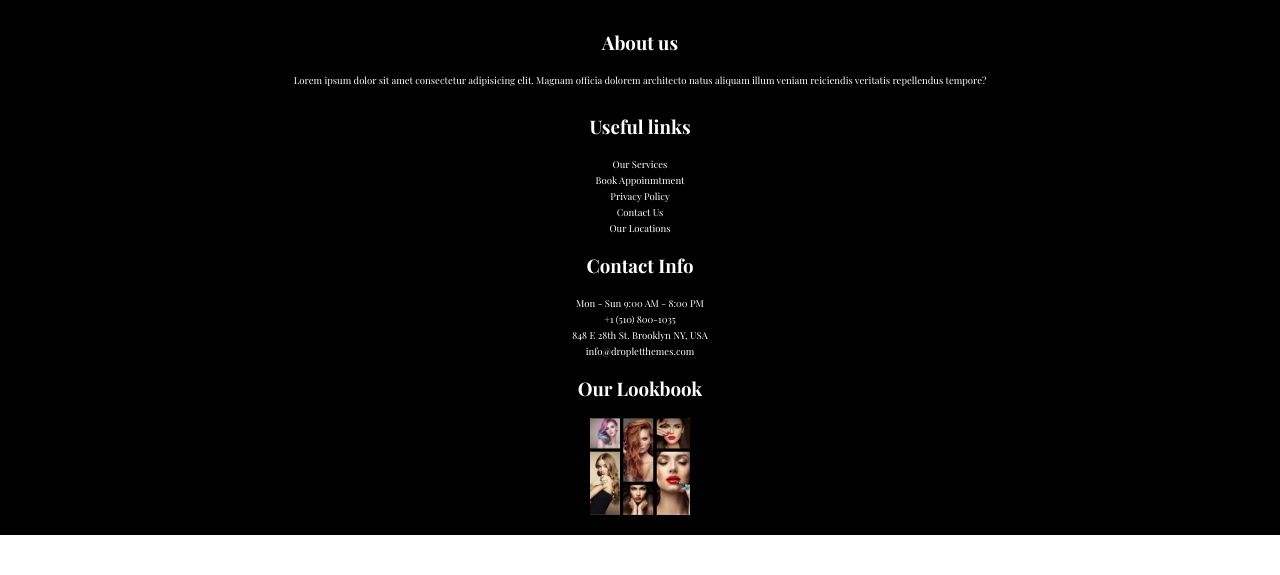
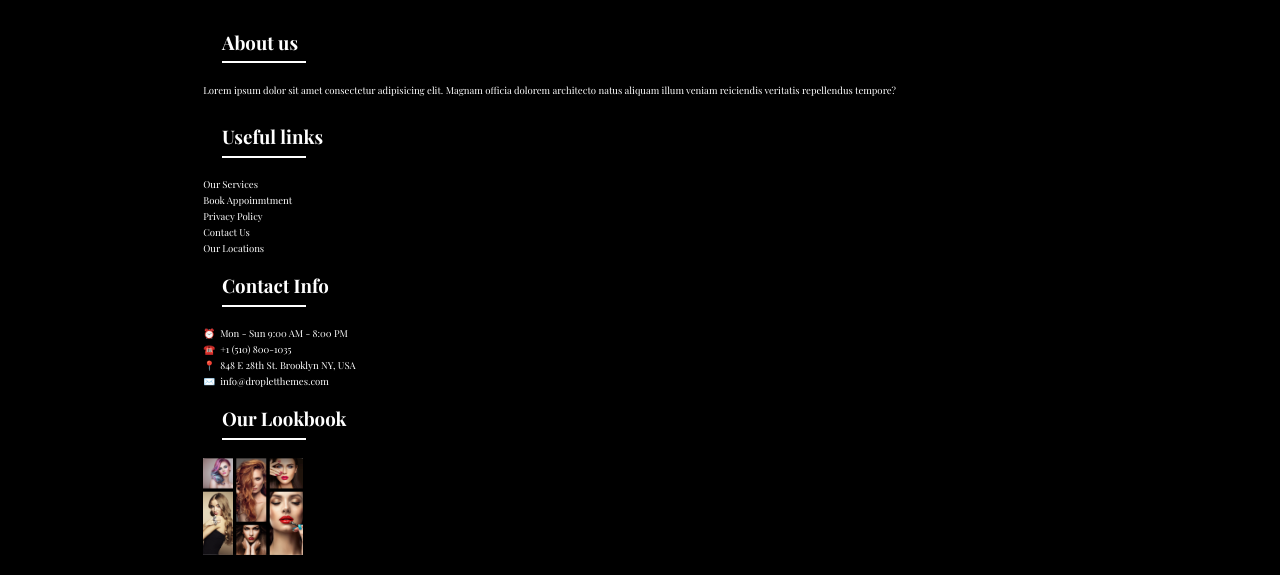
Before and after one commit to HlmHc79/03-Ayesga, a plain HTML site: page index.html in a window 1280 px wide. Shown: the part 7221-7796 px from the top of the page. Before the commit the page ends 7756 px from the top, so only its background shows below. Drawn offline with nearby package versions, Linux system fonts and the light colour scheme; a web font is replaced by a local one.

Commit message:
style footer

```diff
--- a/style/style.css
+++ b/style/style.css
@@ -490,9 +490,12 @@ footer li {
     line-height: 1rem;
 }
 
+.footer__item, .footer__text, .footer__title {
+    text-align: left;
+}
+
 .footer__col {
     width:70%;
-    text-align: center;
 }
 
 .footer__col img {
@@ -507,3 +510,31 @@ footer li {
 .footer__title {
     margin:1em;
 }
+
+.footer__title:after {
+    content: "";
+    border-bottom: 2px solid white;
+    width: 10%;
+    padding-top:0.5rem;
+    display: block;
+}
+
+.time::before {
+        content:"⏰";
+        margin-right:5px;
+    }
+
+.tel::before {
+    content:"☎️";
+    margin-right:5px;
+}
+
+.address::before {
+    content:"📍";
+    margin-right:5px;
+}
+
+.mel::before {
+    content:"✉️";
+    margin-right:5px;
+}
```
